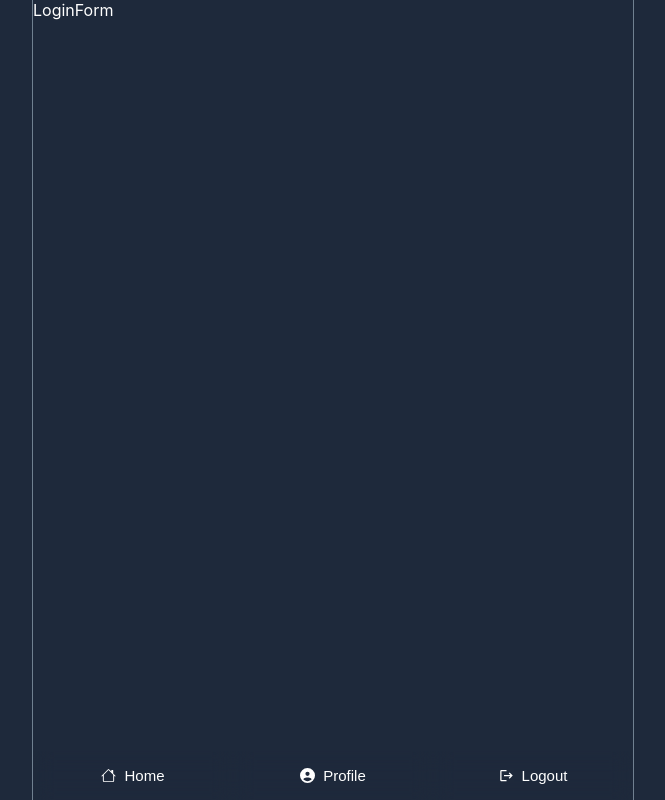
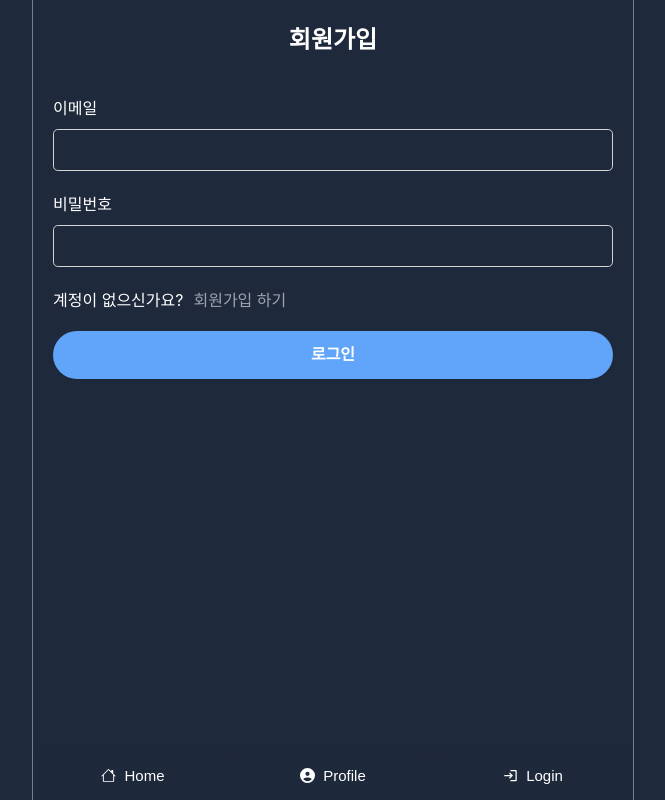
Before and after one commit to junyub301/react-twitter, a React (Create React App) app: page / in a window 1280 px wide. Shown: the whole page, without its empty margins (307-972 px from the left). Built offline with nearby package versions, Linux system fonts and the light colour scheme; no server answers.

Commit message:
Feat: login / logout

```diff
--- a/src/App.tsx
+++ b/src/App.tsx
@@ -1,5 +1,6 @@
 import Layout from "components/Layout";
 import Router from "components/Router";
+import Loader from "components/loader/Loader";
 import { getAuth, onAuthStateChanged } from "firebase/auth";
 import { app } from "firebaseApp";
 import { useEffect, useState } from "react";
@@ -22,8 +23,8 @@
     }, [auth]);
     return (
         <Layout>
-            {init ? <Router isAuthenticated={isAuthenticated} /> : "loading"}
-            <ToastContainer />
+            <ToastContainer theme="dark" autoClose={1000} hideProgressBar newestOnTop />
+            {init ? <Router isAuthenticated={isAuthenticated} /> : <Loader />}
         </Layout>
     );
 }
--- a/src/components/Menu.tsx
+++ b/src/components/Menu.tsx
@@ -1,10 +1,26 @@
 import { BsHouse } from "react-icons/bs";
 import { useNavigate } from "react-router-dom";
 import { FaCircleUser } from "react-icons/fa6";
-import { MdLogout } from "react-icons/md";
+import { MdLogout, MdLogin } from "react-icons/md";
+import { useContext } from "react";
+import { AuthContext } from "context/AuthContext";
+import { getAuth, signOut } from "@firebase/auth";
+import { app } from "firebaseApp";
+import { toast } from "react-toastify";
 
 export default function MenuList() {
+    const { user } = useContext(AuthContext);
     const navigate = useNavigate();
+
+    const logOut = async () => {
+        try {
+            const auth = getAuth(app);
+            await signOut(auth);
+            toast.success("로그아웃");
+        } catch (error) {
+            toast.error("로그아웃 실패");
+        }
+    };
     return (
         <div className="footer">
             <div className="footer__grid">
@@ -26,15 +42,22 @@
                     <FaCircleUser />
                     Profile
                 </button>
+                {user === null ? (
                     <button
                         type="button"
                         onClick={() => {
                             navigate("/");
                         }}
                     >
+                        <MdLogin />
+                        Login
+                    </button>
+                ) : (
+                    <button type="button" onClick={logOut}>
                         <MdLogout />
                         Logout
                     </button>
+                )}
             </div>
         </div>
     );
--- /dev/null
+++ b/src/components/loader/Loader.module.scss
@@ -0,0 +1,28 @@
+$primaryColor: #60a5fa;
+
+.loader {
+    width: 48px;
+    height: 48px;
+    position: absolute;
+    left: 0;
+    right: 0;
+    top: 0;
+    bottom: 0;
+    margin: auto;
+    border: 5px solid $primaryColor;
+    border-bottom-color: transparent;
+    border-radius: 50%;
+    display: inline-flex;
+    box-sizing: border-box;
+    animation: rotation 1s linear infinite;
+    z-index: 99999;
+}
+
+@keyframes rotation {
+    0% {
+        transform: rotate(0deg);
+    }
+    100% {
+        transform: rotate(360deg);
+    }
+}
--- /dev/null
+++ b/src/components/loader/Loader.tsx
@@ -0,0 +1,4 @@
+import styles from "./Loader.module.scss";
+export default function Loader() {
+    return <div className={styles.loader} />;
+}
--- a/src/components/users/LoginForm.tsx
+++ b/src/components/users/LoginForm.tsx
@@ -1,3 +1,98 @@
+import { getAuth, signInWithEmailAndPassword } from "@firebase/auth";
+import { app } from "firebaseApp";
+import { useState } from "react";
+import { useNavigate } from "react-router";
+import { Link } from "react-router-dom";
+import { toast } from "react-toastify";
+
 export default function LoginForm() {
-    return <div>LoginForm</div>;
+    const [email, setEmail] = useState<string>("");
+    const [password, setPassword] = useState<string>("");
+    const [error, setError] = useState<string>("");
+    const navigate = useNavigate();
+
+    const onChange = (e: React.ChangeEvent<HTMLInputElement>) => {
+        const {
+            currentTarget: { name, value },
+        } = e;
+        console.log("🚀 ~ onChange ~ value:", value);
+        console.log("🚀 ~ onChange ~ name:", name);
+
+        if (name === "email") {
+            setEmail(value);
+            const validRegex =
+                /^[a-zA-Z0-9.!#$%&'*+/=?^_`{|}~-]+@[a-zA-Z0-9-]+(?:\.[a-zA-Z0-9-]+)*$/;
+            if (!value.match(validRegex)) {
+                setError("이메일 형식이 올바르지 않습니다.");
+            } else {
+                setError("");
+            }
+        }
+        if (name === "password") {
+            setPassword(value);
+            if (value.length < 8) {
+                setError("비밀번호는 8자리 이상 입력해주세요.");
+            } else {
+                setError("");
+            }
+        }
+    };
+
+    const onSubmit = async (e: React.FormEvent<HTMLFormElement>) => {
+        e.preventDefault();
+
+        try {
+            const auth = getAuth(app);
+            await signInWithEmailAndPassword(auth, email, password);
+            navigate("/");
+            toast.success("로그인 성공");
+        } catch (error) {
+            toast.error("로그인 실패");
+        }
+    };
+
+    return (
+        <form className="form form--lg" onSubmit={onSubmit}>
+            <div className="form__title">회원가입</div>
+            <div className="form__block">
+                <label htmlFor="email">이메일</label>
+                <input
+                    type="text"
+                    name="email"
+                    id="email"
+                    value={email}
+                    required
+                    onChange={onChange}
+                />
+            </div>
+            <div className="form__block">
+                <label htmlFor="password">비밀번호</label>
+                <input
+                    type="password"
+                    name="password"
+                    id="password"
+                    value={password}
+                    required
+                    onChange={onChange}
+                />
+            </div>
+
+            {error && (
+                <div className="form__block">
+                    <div className="form__error"></div>
+                </div>
+            )}
+            <div className="form__block">
+                계정이 없으신가요?
+                <Link to="/users/signup" className="form__link">
+                    회원가입 하기
+                </Link>
+            </div>
+            <div className="form__block">
+                <button className="form__btn-submit" type="submit" disabled={error.length > 0}>
+                    로그인
+                </button>
+            </div>
+        </form>
+    );
 }
--- /dev/null
+++ b/src/context/AuthContext.tsx
@@ -0,0 +1,26 @@
+import { createContext, useEffect, useState } from "react";
+import { User, getAuth, onAuthStateChanged } from "firebase/auth";
+import { app } from "firebaseApp";
+
+interface AuthProps {
+    children: React.ReactNode;
+}
+
+export const AuthContext = createContext({
+    user: null as User | null,
+});
+
+export const AuthContextProvider = ({ children }: AuthProps) => {
+    const [currentUser, setCurrentUser] = useState<User | null>(null);
+    const auth = getAuth(app);
+    useEffect(() => {
+        onAuthStateChanged(auth, (user) => {
+            if (user) {
+                setCurrentUser(user);
+            } else {
+                setCurrentUser(null);
+            }
+        });
+    }, [auth]);
+    return <AuthContext.Provider value={{ user: currentUser }}>{children}</AuthContext.Provider>;
+};
--- a/src/index.scss
+++ b/src/index.scss
@@ -231,3 +231,72 @@
         }
     }
 }
+
+//form 레이아웃
+.form {
+    margin: 0 auto;
+    max-width: 680px;
+    padding: 20px;
+
+    input {
+        height: 20px;
+        padding: 10px;
+        border-radius: 0.3rem;
+        border: 1px solid lightgray;
+        width: 96%;
+        max-width: 680px;
+    }
+
+    &__block {
+        margin-top: 20px;
+        width: 100%;
+        &--lg {
+            margin-top: 28px;
+            width: 100%;
+        }
+    }
+
+    label {
+        display: block;
+        font-weight: 500;
+        margin-bottom: 10px;
+        margin-top: 20px;
+    }
+
+    &__btn-submit {
+        @extend .button;
+        width: 100%;
+        height: 48px;
+        font-weight: 600;
+        font-size: 16px;
+        padding: 10px;
+        cursor: pointer;
+        margin: 0 auto;
+        color: white;
+        background-color: $primaryColor;
+
+        &:hover,
+        &:focus {
+            background-color: $activeBorder;
+        }
+    }
+    &__title {
+        text-align: center;
+        font-size: 24px;
+        font-weight: 700;
+        padding-bottom: 20px;
+    }
+
+    &__link {
+        margin-left: 10px;
+        text-decoration: none;
+        color: $grayText;
+        &:hover,
+        &:focus {
+            color: $gray;
+        }
+    }
+    &__error {
+        color: red;
+    }
+}
--- a/src/index.tsx
+++ b/src/index.tsx
@@ -2,10 +2,13 @@
 import { BrowserRouter } from "react-router-dom";
 import App from "./App";
 import "./index.scss";
+import { AuthContextProvider } from "context/AuthContext";
 
 const root = ReactDOM.createRoot(document.getElementById("root") as HTMLElement);
 root.render(
-    <BrowserRouter>
-        <App />
-    </BrowserRouter>
+    <AuthContextProvider>
+        <BrowserRouter>
+            <App />
+        </BrowserRouter>
+    </AuthContextProvider>
 );
```
Lines whose indentation alone changed are shown as unchanged.
